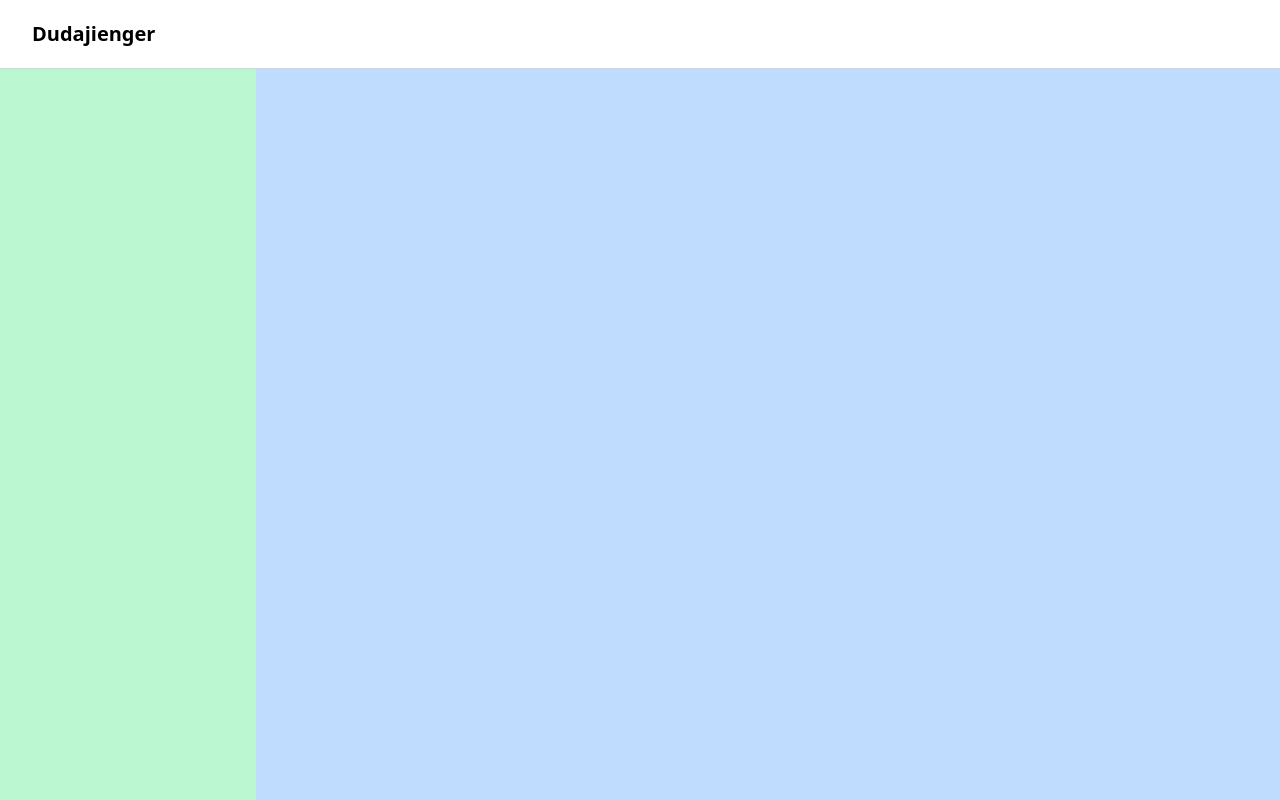
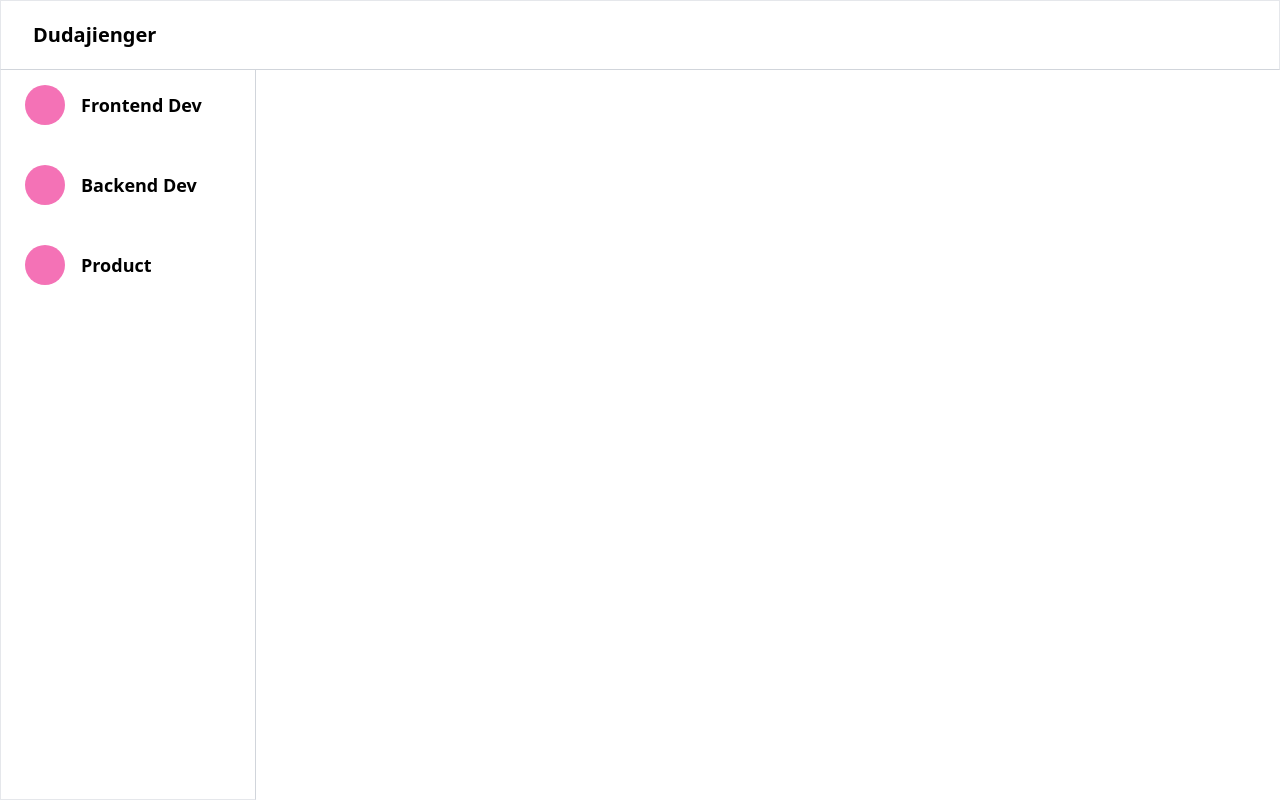
Before and after one commit to CoKhanh/dudajienger, a Next.js app: page /chat in a window 1280 px wide. Built offline with nearby package versions, Linux system fonts and the light colour scheme.

Commit message:
UI chat list

```diff
--- a/src/components/ChatList.tsx
+++ b/src/components/ChatList.tsx
@@ -1,7 +1,11 @@
+import ChatRoom from "./ChatRoom"
+
 const ChatList = () => {
   return (
-    <div className="w-1/4 bg-green-200 h-full">
-
+    <div className="w-1/4 bg-white h-full border border-r-gray-300">
+      <ChatRoom name="Frontend Dev" />
+      <ChatRoom name="Backend Dev" />
+      <ChatRoom name="Product" />
     </div>
   )
 }
--- /dev/null
+++ b/src/components/ChatRoom.tsx
@@ -0,0 +1,14 @@
+export interface ChatRoomProps {
+  name: string;
+}
+
+const ChatRoom = ({ name }: ChatRoomProps) => {
+  return (
+    <div className="w-full h-20 px-6 cursor-pointer hover:bg-slate-200 flex gap-4 items-center">
+      <div className="w-10 h-10 rounded-full bg-pink-400"></div>
+      <p className="font-semibold text-lg">{name}</p>
+    </div>
+  )
+}
+
+export default ChatRoom;
--- a/src/components/ChatSpace.tsx
+++ b/src/components/ChatSpace.tsx
@@ -1,6 +1,6 @@
 const ChatSpace = () => {
   return (
-    <div className="w-full bg-blue-200 h-full"></div>
+    <div className="w-full bg-white h-full"></div>
   )
 }
 
--- a/src/components/Header.tsx
+++ b/src/components/Header.tsx
@@ -1,6 +1,6 @@
 const Header = () => {
   return (
-    <header className="fixed top-0 w-full px-8 py-5 border-b-[1px] border-b-gray-300 bg-white font-bold text-xl">
+    <header className="fixed top-0 w-full px-8 py-5 border border-b-gray-300 bg-white font-bold text-xl">
       Dudajienger
     </header>
   )
--- a/src/pages/chat/index.tsx
+++ b/src/pages/chat/index.tsx
@@ -3,7 +3,7 @@ import ChatSpace from "@/components/ChatSpace";
 
 const Chat = () => {
   return (
-    <div className="w-full h-screen bg-red-200 pt-16 flex">
+    <div className="w-full h-screen pt-16 flex">
       <ChatList />
       <ChatSpace />
     </div>
```
